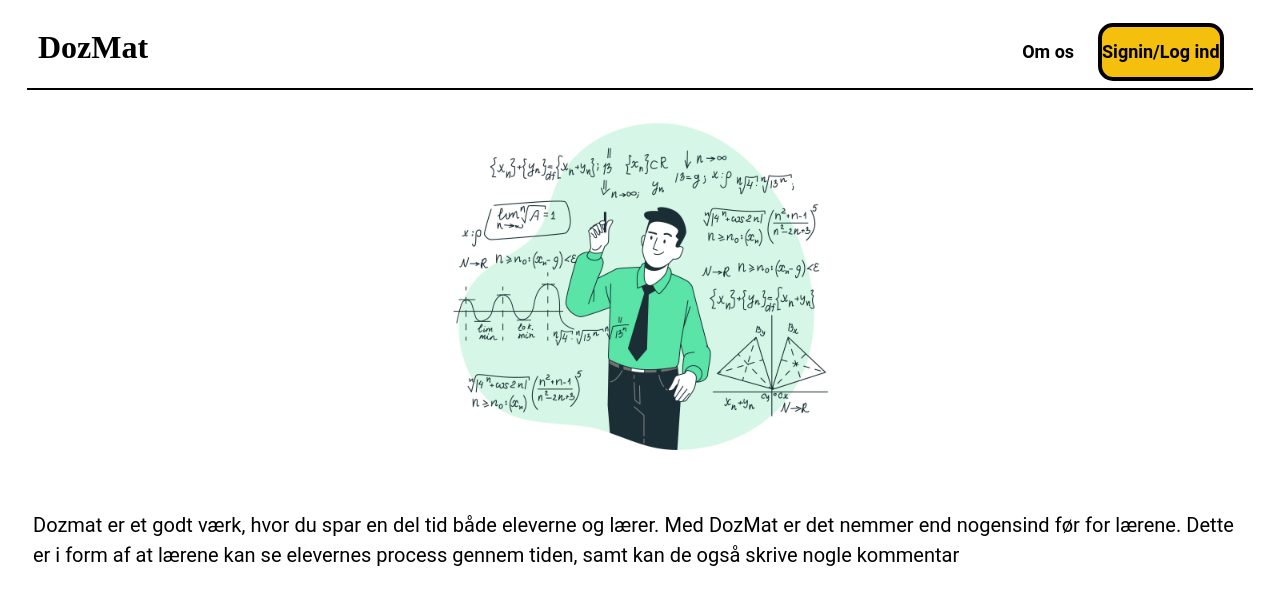
After one commit to ZeeDiazz/Mini-eksamensprojekt, a PHP site: page / in a window 1280 px wide. The commit adds this page. Shown: the top 605 px of the page. Run offline with PHP 8.4, Linux system fonts and the light colour scheme.

Commit message:
with php

```diff
--- /dev/null
+++ b/eksamensprojekthtml/CSS/Index.css
@@ -0,0 +1,21 @@
+
+.Imagebox img{
+    width: 400px;
+    height: 400px;
+
+    /*Center*/
+    display: block;
+    margin-left: auto;
+    margin-right: auto;
+
+}
+
+.textfront{
+    position: relative;
+    left: -17px;
+    padding-right: 20px;
+    width: 95%;
+    text-align: justify;
+    line-height: 30px;
+    font-size: 20px;
+}
--- /dev/null
+++ b/eksamensprojekthtml/CSS/navBar.css
@@ -0,0 +1,47 @@
+body{
+    font-family: 'Roboto', sans-serif;
+}
+/*
+.nav{
+}*/
+
+.line{
+    height: 2px;
+    background-color: black;
+    width: 97%;
+    margin-left: auto;
+    margin-right: auto;
+}
+
+.Dozmatnav{
+    margin-left: 30px;
+}
+
+.text{
+    display: inline-block;
+}
+
+.text a{
+    color: black;
+    text-decoration: none;
+}
+
+.text a:hover{
+    text-decoration: underline;
+}
+
+.one{
+    font-size: 12px;
+    margin-left: 870px;
+}
+
+
+.two{
+    font-size: 12px;
+    border-radius: 15px;
+    border: 4px solid #000;
+    background-color: #f5bf0e;
+    display: inline-block;
+    height: 50px;
+    margin-left: 20px;
+}
--- /dev/null
+++ b/eksamensprojekthtml/Index.php
@@ -0,0 +1,30 @@
+
+<!DOCTYPE html>
+<html lang="da">
+<head>
+    <meta charset="UTF-8">
+    <meta http-equiv="X-UA-Compatible" content="IE=edge">
+    <meta name="viewport" content="width=device-width, initial-scale=1.0">
+    <title>Dozmat.dk</title>
+    <link rel="stylesheet" href="./CSS/navBar.css">
+    <link rel="stylesheet" href="./CSS/Index.css">
+</head>
+
+<body style="background-color: #FFFFFF;">
+
+    <div class= "nav">
+        <div class="text Dozmatnav"><h1 style="font-family: Eras Medium ITC; " class="Name"><a href="./Index.php">DozMat</a><h1></div>
+        <!-- <div class="firstParagrah"><h2>Dozmat</h2></div> -->
+        <div class="text one"><h2><a href="./AboutUs.php">Om os</a></h2></div>
+        <a href="./Login.php"><div class="text two" style="color: black;"><h2>Signin/Log ind</h2></div></a>
+         <div class= "line"></div>
+    </div>
+
+     <main>
+        <div class="Imagebox" style="position: relative; "><img src="./Images/Dozfrontpic.png"></div>
+        <div class="textfront" style="position: relative;left: 25px;"><p>Dozmat er et godt værk, hvor du spar en del tid både eleverne og lærer. Med DozMat er det nemmer end nogensind før for lærene. Dette er i form af at lærene kan se elevernes process gennem tiden, samt kan de også skrive nogle kommentar</p></div>
+     </main>
+
+</body>
+
+</html>
--- a/Login.html
+++ b/eksamensprojekthtml/Quiz.html
@@ -18,7 +18,11 @@
          <div class= "line"></div>
      </div>
 
-
+    <div id="quiz"></div>
+    <button id="submit">Get Results</button>
+    <div id="results"></div>
 
 </body>
+
+<script src="./JS/Quiz.js"></script>
     </html>
```
Also changed, not shown: eksamensprojekt/AboutUs.php (added, +31 -0 lines), eksamensprojekt/Index.php (added, +30 -0 lines), eksamensprojekt/Login.php (added, +34 -0 lines), eksamensprojekt/Quiz.html (renamed from Index.html, +6 -8 lines), eksamensprojekt/Servercall.php (added, +9 -0 lines), eksamensprojekthtml/AboutUs.html (added, +31 -0 lines), eksamensprojekthtml/AboutUs.php (added, +31 -0 lines), eksamensprojekthtml/Index.html (added, +30 -0 lines), eksamensprojekthtml/Login.php (renamed from AboutUs.html, +12 -11 lines), eksamensprojekthtml/Servercall.php (added, +9 -0 lines), eksamensprojekt/CSS/Index.css (renamed from CSS/Index.css), eksamensprojekt/CSS/navBar.css (renamed from CSS/navBar.css), eksamensprojekt/Images/Dozfrontpic.png (renamed from Images/Dozfrontpic.png), eksamensprojekt/JS/Quiz.js (added), 2 more files.
